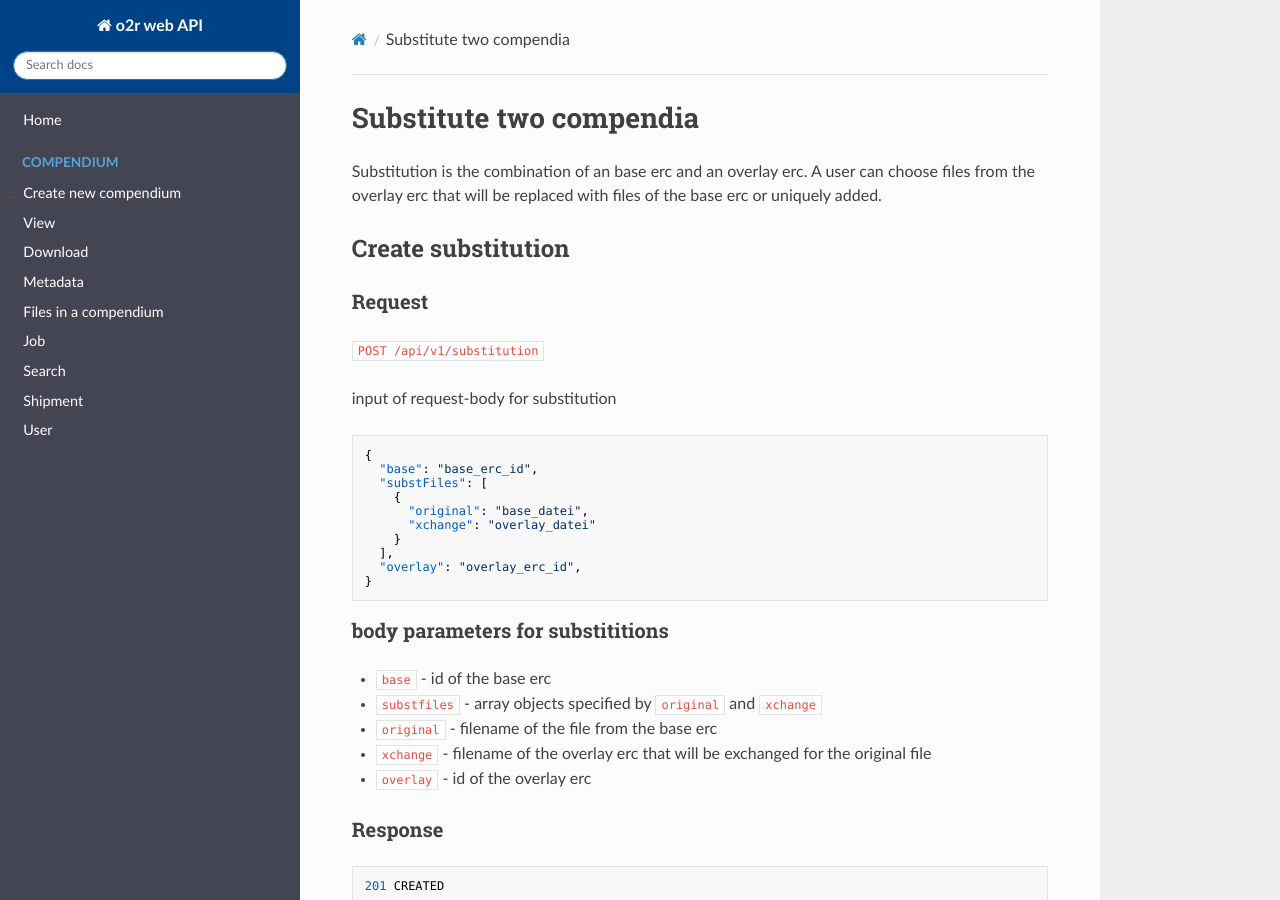
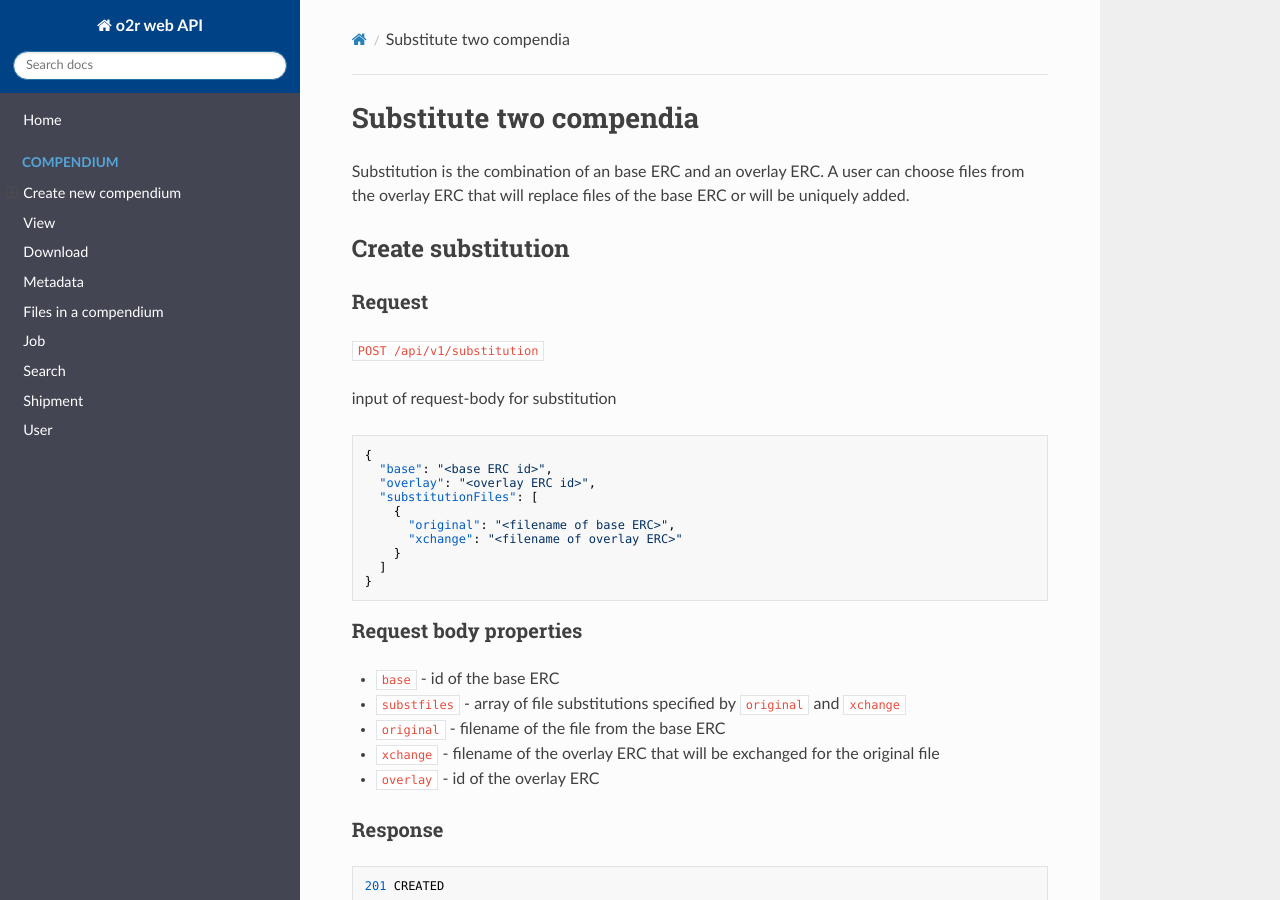
Before and after one commit to o2r-project/api, an MkDocs documentation site: the page built from docs/compendium/substitute.md, in a window 1280 px wide and 900 px high. Built offline with MkDocs 1.6.1, drawn with Linux system fonts in a browser that asks for light colours; nearby versions of some CDN libraries; old or Windows-style settings are respelled for this version of MkDocs; some of the changed text lies outside the part shown.

Commit message:
adapt requested changes from 27.06.2017
- add metadata example

````diff
--- a/docs/compendium/substitute.md
+++ b/docs/compendium/substitute.md
@@ -1,7 +1,7 @@
 # Substitute two compendia
 
-Substitution is the combination of an base erc and an overlay erc.
-A user can choose files from the overlay erc that will be replaced with files of the base erc or uniquely added.
+Substitution is the combination of an base ERC and an overlay ERC.
+A user can choose files from the overlay ERC that will replace files of the base ERC or will be uniquely added.
 
 ## Create substitution
 
@@ -12,24 +12,24 @@
 input of request-body for substitution
 ```json
 {
-  "base": "base_erc_id",
-  "substFiles": [
+  "base": "<base ERC id>",
+  "overlay": "<overlay ERC id>",
+  "substitutionFiles": [
     {
-      "original": "base_datei",
-      "xchange": "overlay_datei"
+      "original": "<filename of base ERC>",
+      "xchange": "<filename of overlay ERC>"
     }
-  ],
-  "overlay": "overlay_erc_id",
+  ]
 }
 ```
 
-### body parameters for substititions
+### Request body properties
 
-- `base` - id of the base erc
-- `substfiles` - array objects specified by `original` and `xchange`
-  - `original` - filename of the file from the base erc
-  - `xchange` - filename of the overlay erc that will be exchanged for the original file
-- `overlay` - id of the overlay erc
+- `base` - id of the base ERC
+- `substfiles` - array of file substitutions specified by `original` and `xchange`
+  - `original` - filename of the file from the base ERC
+  - `xchange` - filename of the overlay ERC that will be exchanged for the original file
+- `overlay` - id of the overlay ERC
 
 ### Response
 
@@ -81,6 +81,30 @@
 
 This request will be handled as a GET-request of an usual compendium. ( [Click for more information.](http://o2r.info/o2r-web-api/compendium/view/#view-single-compendium) )
 
+### Response
+
+additional metadata of a substituted ERC
+```json
+{
+  ...
+  "metadata": {
+      ...
+      "substitution": true,
+      "overlay": {
+          "id": "<overlay ERC id>",
+          "substitutionFiles": [
+            {
+              "original": "<filename of base ERC>",
+              "xchange": "<filename of overlay ERC>"
+            }
+          ]
+      },
+      ...
+      },
+  ...
+}
+```
+
 ## View substituted Compendia
 
 ### Request
@@ -89,7 +113,7 @@
 
 ### Response
 
-list of compendia that has been substituted out of a base erc
+Result will be a list of compendia ids that have been substituted out of a choosen base ERC
 ```json
 200 OK
 {
@@ -104,4 +128,4 @@
 
 ### URL parameters for substititions
 
-- `:id` - id of the base erc
+- `:id` - id of the base ERC
````
